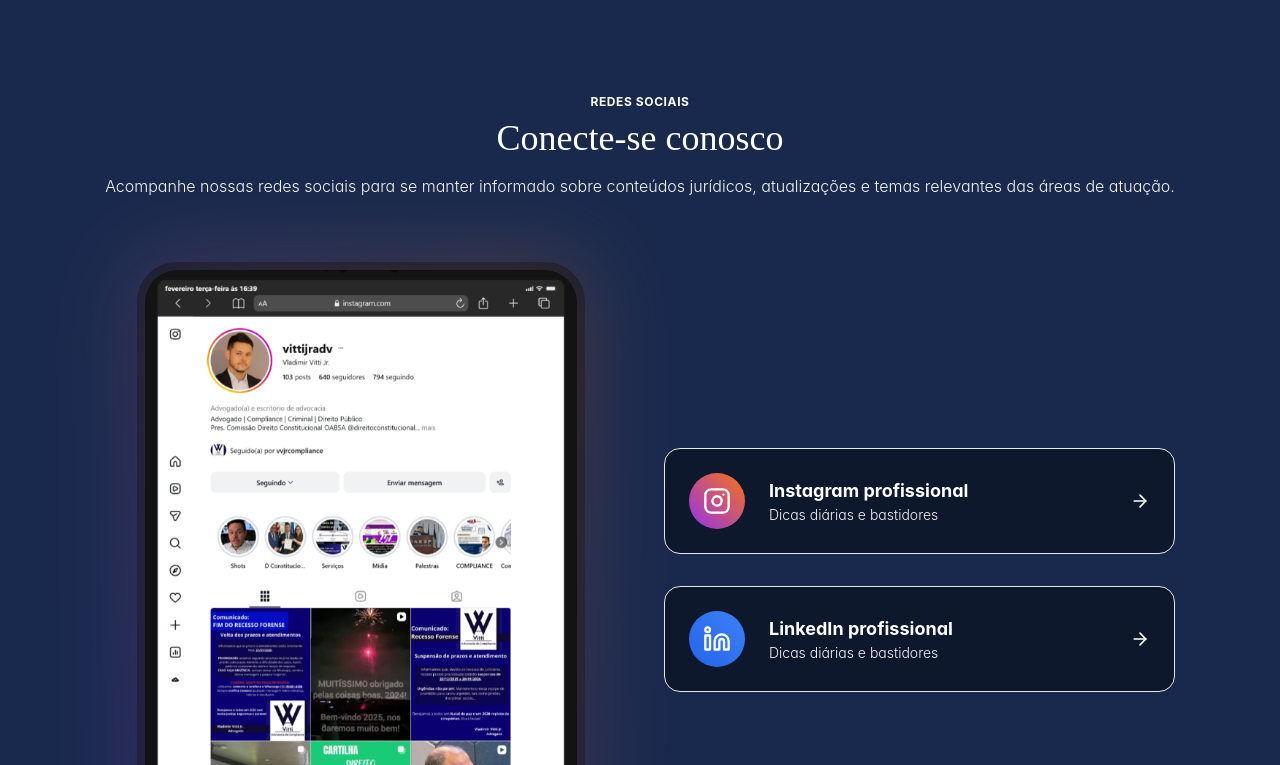
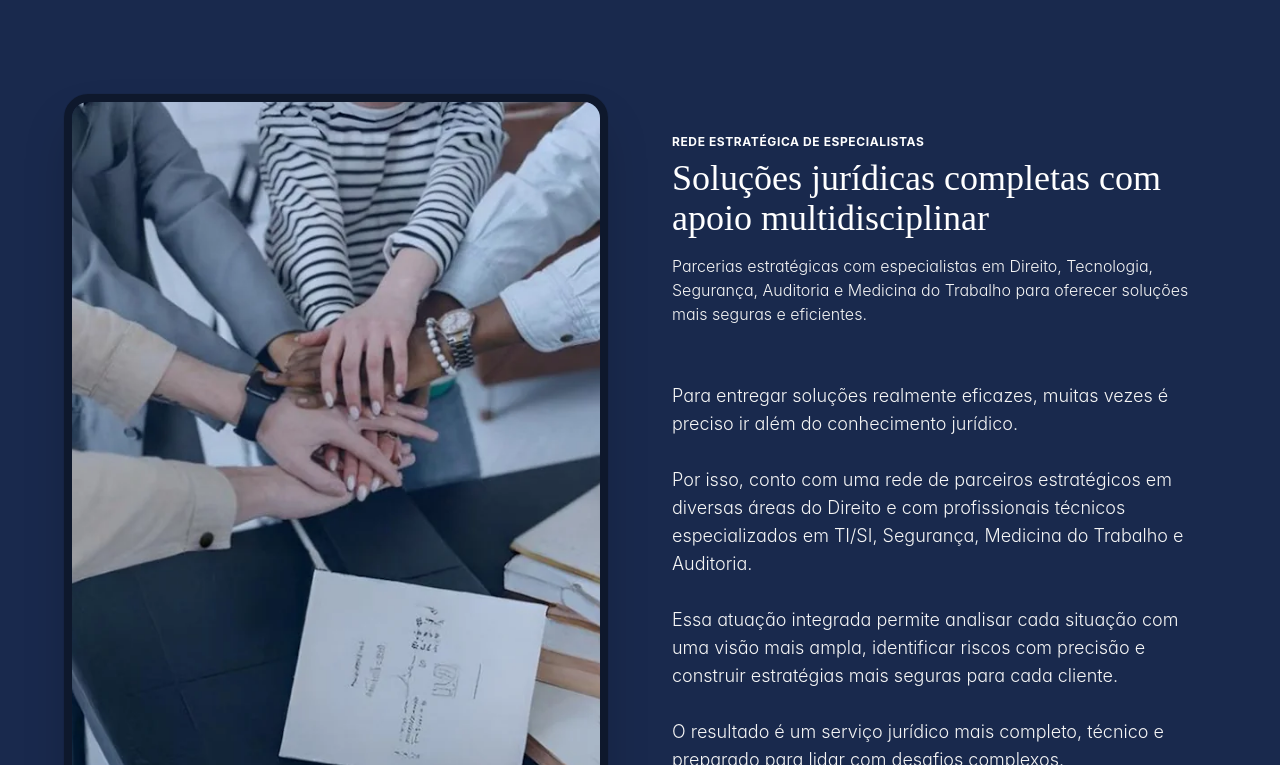
Before and after one commit to Paper-Street-Softwares/SOP-Vladimir-Vitti, a React (Vite) app: page / in a window 1280 px wide. Shown: the part 3295-4060 px from the top of the page. Built offline with nearby package versions, Linux system fonts and the light colour scheme.

Commit message:
fix: Section nova

```diff
--- /dev/null
+++ b/src/components/sections/StrategicSection.jsx
@@ -0,0 +1,167 @@
+import {
+  Diamond,
+  Eye,
+  Focus,
+  Gem,
+  Linkedin,
+  Phone,
+  Target,
+} from "lucide-react";
+import React, { useState } from "react";
+import { Dialog } from "primereact/dialog";
+import content from "../../content/content";
+import SectionArea from "../sectionElements/SectionArea";
+import ButtonReflexo from "../interactives/ButtonReflexo";
+import { ArrowRight, CheckCircle2, X } from "lucide-react";
+import {
+  ButtonsLps,
+  defaultButtonThemes,
+} from "../../context/UseContextArchive";
+import { Button } from "../interactives/ButtonNovoTemplate";
+import SectionWrapper from "../sectionElements/SectionWrapper";
+import MotionDivDownToUp from "../animation/MotionDivDownToUp";
+import SectionHeaderNovo from "../sectionElements/SectionHeaderNovo";
+
+function StrategicSection({ ButtonModal, colorMode, benefits }) {
+  const [visible, setVisible] = useState(false);
+  const [modalTitle, setModalTitle] = useState("");
+
+  const onClick = () => {
+    setModalTitle(content.texts.about.title);
+    setVisible(true);
+  };
+
+  // Definindo classes conforme colorMode
+  let backgroundMode,
+    text,
+    textOpacity,
+    cardBg,
+    iconBg,
+    buttonBg,
+    textDestaque,
+    image,
+    textOpacityModal;
+
+  switch (colorMode) {
+    case "light":
+      backgroundMode = "bg-transparent";
+      text = "text-corTitulosPreto";
+      textOpacity = "text-corOutrosTextosPreto";
+      textOpacityModal = "text-corOutrosTextosPreto";
+      textDestaque = "text-primaryDark";
+      cardBg = "bg-white/10";
+      iconBg = "bg-primaryDark/10 text-primaryDark";
+      buttonBg = "bg-primaryDark";
+      image = " border-[8px] border-white";
+      break;
+    case "dark":
+      backgroundMode = "bg-transparent";
+      text = "text-corTitulosBranca";
+      textOpacity = "text-corOutrosTextosBranca";
+      textOpacityModal = "text-corOutrosTextosPreto";
+      textDestaque = "text-primaryLight";
+      cardBg = "bg-gray-800/20";
+      iconBg = "bg-primaryLight/20 text-primaryLight";
+      buttonBg = "bg-primaryLight";
+      image = " border-[8px] border-borderImage";
+      break;
+    case "defaultDark":
+      backgroundMode = "bg-transparent";
+      text = "text-corTitulosPreto";
+      textOpacity = "text-corOutrosTextosPreto";
+      textOpacityModal = "text-corOutrosPreto";
+      textDestaque = "text-primaryDark";
+      cardBg = "bg-white/10";
+      iconBg = "bg-primaryDark/10 text-primaryDark";
+      buttonBg = "bg-primaryDark";
+      image = " border-[8px] border-white";
+      break;
+    case "defaultLight":
+      backgroundMode = "bg-transparent";
+      text = "text-corTitulosPreto";
+      textOpacity = "text-corOutrosTextosBranca";
+      textOpacityModal = "text-corOutrosPreto";
+      textDestaque = "text-white";
+      cardBg = "bg-white/10";
+      iconBg = "bg-primaryDark/10 text-primaryDark";
+      buttonBg = "bg-primaryDark";
+      image =
+        " border-[8px] border-[color-mix(in_srgb,var(--primaryDark),black_60%)]";
+  }
+
+  const { showGlobalButtonsLps } = ButtonsLps();
+
+  return (
+    <SectionArea
+      id="about"
+      data-theme={colorMode}
+      className={`${backgroundMode}`}
+      paddingtop={false}
+    >
+      <SectionWrapper>
+        <section className="w-full relative overflow-visible">
+          <div className="container mx-auto relative z-10">
+            <div className="grid lg:grid-cols-2 gap-0 desktop1:gap-16 items-center">
+              {/* Imagem com destaque */}
+              <MotionDivDownToUp
+                initial={{ opacity: 0, x: 50 }}
+                animate={{ opacity: 1, x: 0 }}
+                transition={{ duration: 0.8, ease: "easeOut", delay: 0.2 }}
+                className="relative w-full mt-4 tablet1:mt-8 desktop1:mt-0 m-auto overflow-visible mb-10 desktop1:mb-0"
+              >
+                <div className="relative rounded-3xl shadow-2xl ring-1 ring-black/5">
+                  {/* CLIP DA IMAGEM */}
+                  <div
+                    className={`relative rounded-3xl overflow-hidden  ${image}`}
+                  >
+                    <img
+                      src={content.texts.strategicSection.img}
+                      alt={content.texts.strategicSection.alt}
+                      className="w-full scale-105 hover:scale-100 transition-transform duration-700 rounded-[1rem]"
+                      width={621}
+                      height={829}
+                    />
+                  </div>
+                </div>
+              </MotionDivDownToUp>
+              {/* Conteúdo textual */}
+              <div className="space-y-8">
+                <div>
+                  <SectionHeaderNovo
+                    miniTitle={content.texts.strategicSection.minitag}
+                    title={content.texts.strategicSection.title}
+                    subtitle={content.texts.strategicSection.subtitle}
+                    type="article"
+                    colorMode={colorMode}
+                  />
+
+                  <MotionDivDownToUp>
+                    {ButtonModal && (
+                      <Button
+                        onClick={onClick}
+                        className={`bg-transparent mt-4 border-none shadow-primary/20 font-secondFont py-0 uppercase font-bold transition-all px-0 scale-100 hover:scale-95 duration-500 outline-none flex items-center gap-2 ${textDestaque}`}
+                      >
+                        {content.texts.about.buttonModalLabelAbout}
+                        <ArrowRight width={24} height={24} />
+                      </Button>
+                    )}
+                  </MotionDivDownToUp>
+                </div>
+
+                <MotionDivDownToUp>
+                  <p
+                    className={`font-secondFont font-light text-sm tablet1:text-lg leading-relaxed mt-14 ${textOpacity}`}
+                  >
+                    {content.texts.strategicSection.paragraph}
+                  </p>
+                </MotionDivDownToUp>
+              </div>
+            </div>
+          </div>
+        </section>
+      </SectionWrapper>
+    </SectionArea>
+  );
+}
+
+export default StrategicSection;
--- a/src/content/content.jsx
+++ b/src/content/content.jsx
@@ -7,6 +7,7 @@
 import imgFeatures from "../assets/imgs/features/imgServices.webp";
 
 import aboutImg from "../assets/imgs/about/aboutImg.webp";
+import imgStrategic from "../assets/imgs/about/imgStrategic.webp";
 // import team1 from '../assets/imgs/team/team1.webp'
 // import team2 from '../assets/imgs/team/team2.webp'
 import aboutSocialImg from "../assets/imgs/about/aboutSocial.webp";
@@ -529,6 +530,38 @@
       title: <>A_Definir</>,
       subtitle: <>A_Definir</>,
       embedsrc: <>A_Definir</>,
+    },
+    strategicSection: {
+      minitag: <>Rede estratégica de especialistas</>,
+      title: <>Soluções jurídicas completas com apoio multidisciplinar</>,
+      subtitle: (
+        <>
+          Parcerias estratégicas com especialistas em Direito, Tecnologia,
+          Segurança, Auditoria e Medicina do Trabalho para oferecer soluções
+          mais seguras e eficientes.
+        </>
+      ),
+      paragraph: (
+        <>
+          Para entregar soluções realmente eficazes, muitas vezes é preciso ir
+          além do conhecimento jurídico.
+          <br />
+          <br />
+          Por isso, conto com uma rede de parceiros estratégicos em diversas
+          áreas do Direito e com profissionais técnicos especializados em TI/SI,
+          Segurança, Medicina do Trabalho e Auditoria.
+          <br />
+          <br />
+          Essa atuação integrada permite analisar cada situação com uma visão
+          mais ampla, identificar riscos com precisão e construir estratégias
+          mais seguras para cada cliente.
+          <br />
+          <br />O resultado é um serviço jurídico mais completo, técnico e
+          preparado para lidar com desafios complexos.
+        </>
+      ),
+      img: imgStrategic,
+      alt: "imagem ilustrativa",
     },
     about: {
       imagem: {
--- a/src/pages/Index.jsx
+++ b/src/pages/Index.jsx
@@ -42,6 +42,7 @@
 import { AlternatingSection } from "../components/sectionElements/AlternatingSection";
 import Parceria from "../components/sections/Parceria";
 import FormNovoTemplate from "../components/sections/FormNovoTemplate";
+import StrategicSection from "../components/sections/StrategicSection";
 
 export default function Index() {
   const { colorMode, setColorMode } = useColorMode();
@@ -82,29 +83,30 @@
                 ButtonModal={true}
                 benefits={false}
               />
+              <StrategicSection colorMode={colorMode} />
               <SocialMediaTemplate colorMode={colorMode} />
             </Suspense>
           </AlternatingSection>
 
-          <AlternatingSection index={3} colorMode={colorMode} forcePrimaryDark>
+          <AlternatingSection index={4} colorMode={colorMode} forcePrimaryDark>
             <Suspense>
               <CtaNovoTemplate colorMode={colorMode} container={false} />
             </Suspense>
           </AlternatingSection>
 
-          <AlternatingSection index={4} colorMode={colorMode}>
+          <AlternatingSection index={5} colorMode={colorMode}>
             <Suspense>
               <StepsNovoTemplate colorMode={colorMode} />
             </Suspense>
           </AlternatingSection>
 
-          <AlternatingSection index={5} colorMode={colorMode}>
+          <AlternatingSection index={6} colorMode={colorMode}>
             <Suspense>
               <Parceria colorMode={colorMode} />
             </Suspense>
           </AlternatingSection>
 
-          <AlternatingSection index={6} colorMode={colorMode}>
+          <AlternatingSection index={7} colorMode={colorMode}>
             <Suspense>
               <FormNovoTemplate colorMode={colorMode} />
             </Suspense>
@@ -116,7 +118,7 @@
             </Suspense>
           </AlternatingSection> */}
 
-          <AlternatingSection index={7} colorMode={colorMode} forcePrimaryDark>
+          <AlternatingSection index={8} colorMode={colorMode} forcePrimaryDark>
             <Suspense>
               <FooterNovoTemplate
                 colorMode={colorMode}
```
Also changed, not shown: src/components/sections/AboutNovoTemplate.jsx (+12 -10 lines), src/assets/imgs/about/imgStrategic.webp (added).
